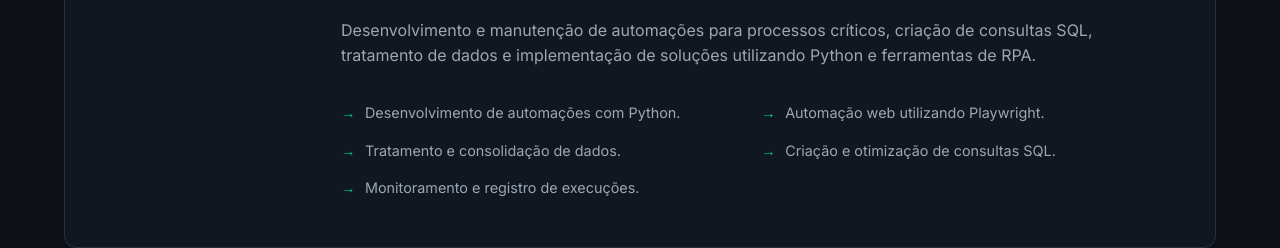
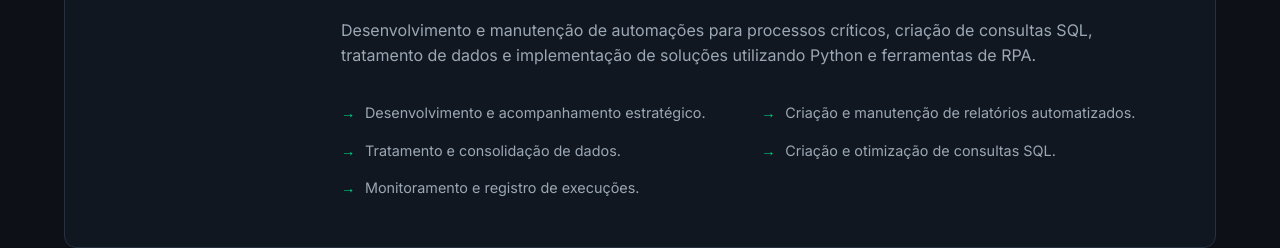
Before and after one commit to Zavan7/repositorio_rpa, a plain HTML site: page index.html in a window 1280 px wide. Shown: the part 4426-4674 px from the top of the page. Drawn offline with Linux system fonts and the light colour scheme.

Commit message:
mudança nas descrições das vagas atuais

```diff
--- a/index.html
+++ b/index.html
@@ -427,9 +427,9 @@ print(
               </p>
 
               <ul>
-                <li>Desenvolvimento de automações com Python.</li>
+                <li>Desenvolvimento e acompanhamento estratégico.</li>
 
-                <li>Automação web utilizando Playwright.</li>
+                <li>Criação e manutenção de relatórios automatizados.</li>
 
                 <li>Tratamento e consolidação de dados.</li>
 
```
